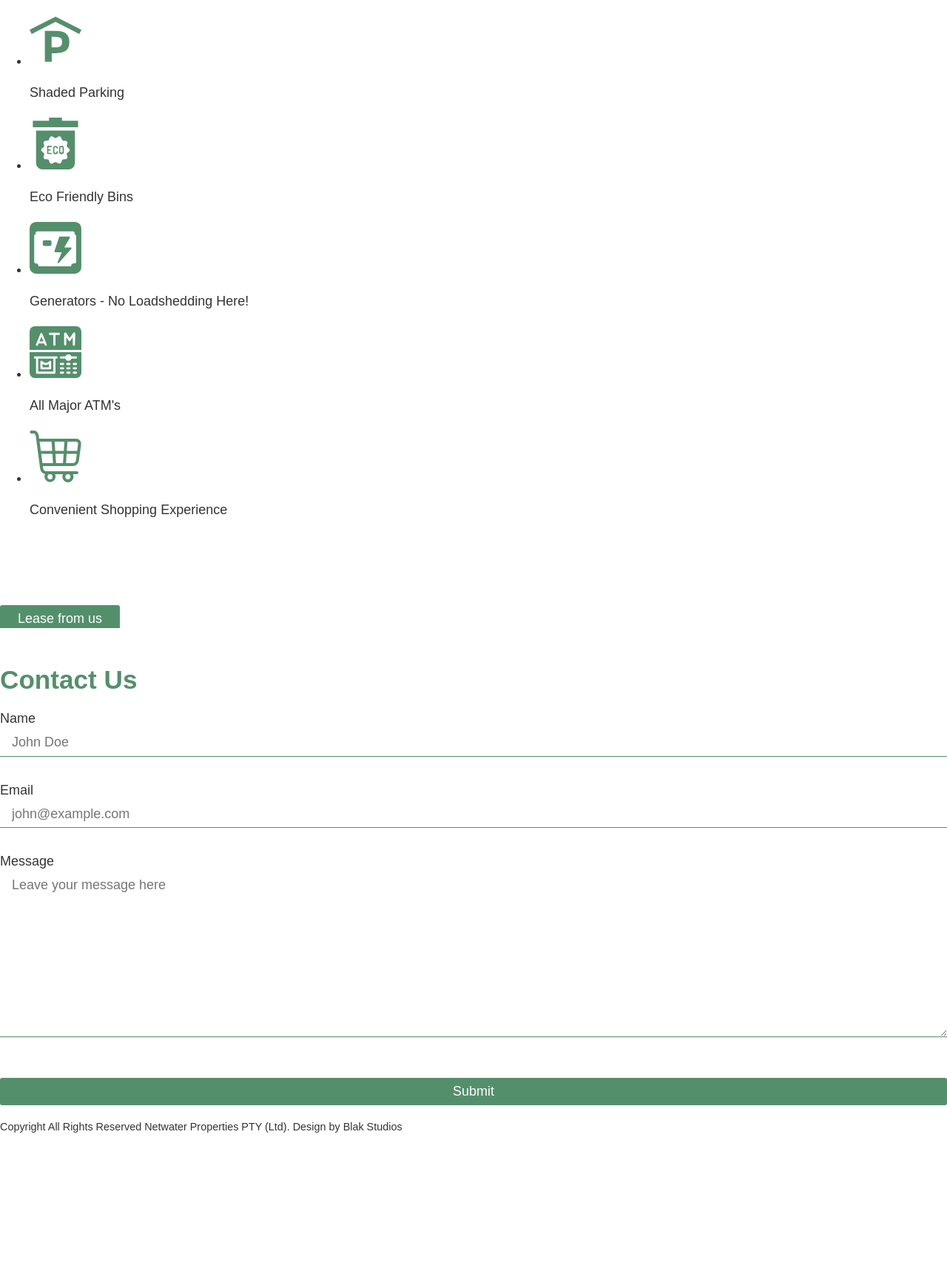
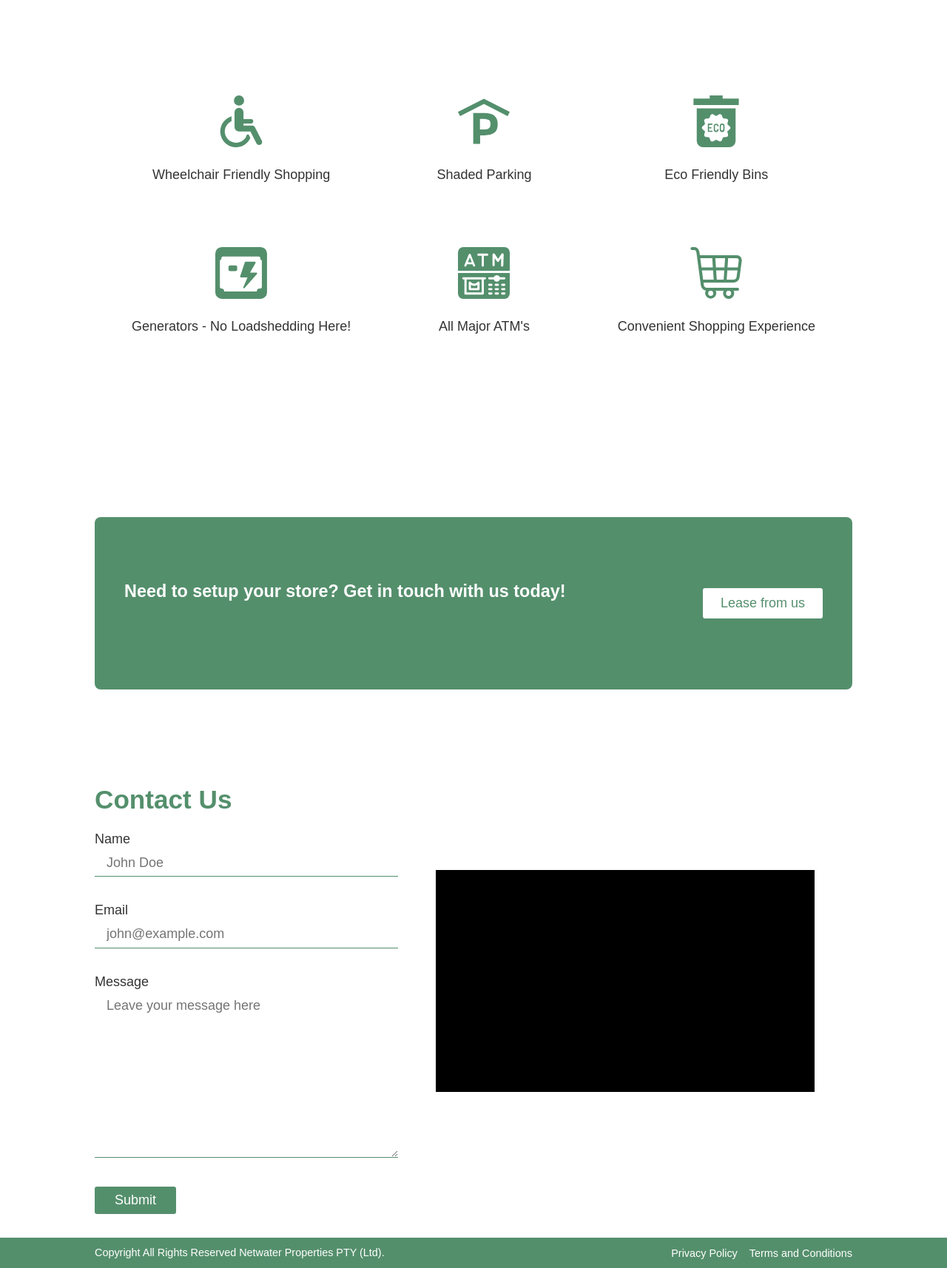
Before and after one commit to britzdylan/bramFischer-gatsby, a Gatsby site: page / in a window 1280 px wide. Shown: the part 722-2436 px from the top of the page at 74% size. Before the commit the page ends 2343 px from the top, so only its background shows below. Built offline with nearby package versions, Linux system fonts and the light colour scheme; Gatsby itself is replaced by a stand-in of ours.

Commit message:
index styling & footer styling doen

```diff
--- a/src/components/footer-default.js
+++ b/src/components/footer-default.js
@@ -1,11 +1,13 @@
 import { Link } from "gatsby"
 import React from "react"
+import footerStyles from "../components/footer.module.css"
 
 const Footer = () => {
     return (
         <footer>
-            <div className="footer-info" >
-                <div className="contact-us" id="contact-form">
+            <div className={footerStyles.footerInfo} >
+                {/* contact us form */}
+                <div className={footerStyles.contactForm} id="contact-form">
                     <h3>Contact Us</h3>
                     <form action="">
 
@@ -20,15 +22,17 @@ const Footer = () => {
 
                         <input type="submit" value="Submit" className="btn"/>
                     </form>
+                    {/* google maps */}
                 </div>
 
-                <div className="google-maps" id="map">
+                <div className={footerStyles.map} id="map">
 
                 </div>
             </div>
-            <div className="footer-nav">
+            {/* copyright info and extra links */}
+            <div className={footerStyles.footerNav}>
                 <small>
-                Copyright All Rights Reserved Netwater Properties PTY (Ltd). Design by Blak Studios
+                Copyright All Rights Reserved Netwater Properties PTY (Ltd).
                 </small>
                 <nav>
                     <small><Link to="privacy-policy" className="wht">Privacy Policy</Link></small>
--- /dev/null
+++ b/src/components/footer.module.css
@@ -0,0 +1,107 @@
+.map {
+    background-color: black;
+    height: 300px;
+    width: 50%;
+    margin: 0 auto;
+}
+
+.footerInfo {
+    display: flex;
+    justify-content: center;
+    align-items: center;
+    flex-wrap: no-wrap;
+    padding:  0 10%;
+}
+
+.contactForm {
+    max-width: 40%;
+}
+
+.footerNav {
+    width: 100%;
+    background-color: #548F6C;
+    height: auto;
+    padding: 8px 10%;
+    display: flex;
+    justify-content: space-between;
+    align-items: center;
+    color: white;
+    margin: 32px 0 0 0;
+    max-height: 65px;
+}
+
+.footerNav > nav > small > a {
+    margin-left: 16px;
+}
+
+input[type="submit"] {
+    max-width: 110px;
+    margin: 0;
+}
+
+/* Extra small devices (phones, 600px and down) */
+@media only screen and (max-width: 600px) {
+    .footerInfo {
+        display: block;
+    }
+
+    .contactForm {
+        max-width: 100%;
+        margin: 32px 0;
+    }
+
+    .map {
+        width: 100%;
+        margin: 32px auto;
+    }
+
+
+    .footerNav {
+        display: block;
+        height: auto;
+        max-height: 100px;
+    }
+    .footerNav > nav {
+        display: none;
+    }
+
+
+
+
+}
+
+/* Small devices (portrait tablets and large phones, 600px and up) */
+@media only screen and (min-width: 600px) {
+    .footerNav > nav {
+        display: none;
+    }
+
+    .footerNav {
+        justify-content: center;
+    }
+
+}
+
+/* Medium devices (landscape tablets, 768px and up) */
+@media only screen and (min-width: 768px) {
+    .footerNav > nav {
+        display: block;
+    }
+
+    .footerNav {
+        flex-wrap: wrap;
+    }
+
+}
+
+/* Large devices (laptops/desktops, 992px and up) */
+@media only screen and (min-width: 992px) {
+    .footerNav {
+        justify-content: space-between;
+    }
+}
+
+/* Extra large devices (large laptops and desktops, 1200px and up) */
+@media only screen and (min-width: 1200px) {
+
+}
--- a/src/components/header.module.css
+++ b/src/components/header.module.css
@@ -109,7 +109,7 @@
     }
 
     .header > h1 {
-        font-size: 1.6em;
+        font-size: 1.4rem;
         max-width: 100%;
         margin-top: 16px;
         color: white;
@@ -199,7 +199,7 @@
     }
 
     .header > h1 {
-        font-size: 1.4em;
+        font-size: 1.6em;
         max-width: 100%;
         margin: 32px 0;
     }
--- /dev/null
+++ b/src/components/index.module.css
@@ -0,0 +1,97 @@
+.about {
+    display: grid;
+    grid-template-columns: auto auto auto;
+    grid-column-gap: 16px;
+    grid-row-gap: 64px;
+    grid-template-rows: auto auto auto;
+    list-style: none;
+    padding: 0;
+    margin: 160px 0;
+}
+
+.lease {
+    margin: 160px auto;
+    border-radius: 8px;
+    background-color: #548F6C;
+    padding: 80px 40px;
+    display: flex;
+    justify-content: space-between;
+    align-items: center;
+}
+
+.lease > h4 {
+    margin: 0;
+    line-height: 1;
+    max-width: 70%;
+}
+
+.h2 {
+    text-align: center;
+    margin-top: 160px;
+}
+
+
+@media only screen and (max-width: 600px) {
+
+    .h2 {
+        font-size: 1.8rem;
+        margin-top: 80px;
+    }
+
+    .img {
+        height: 45px;
+        width: 45px;
+    }
+
+    .about {
+        grid-template-columns: auto;
+        grid-column-gap: 16px;
+        grid-row-gap: 16px;
+        margin: 64px 0;
+    }
+    .lease {
+        display: block;
+        padding: 40px 20px;
+        margin: 80px auto;
+    }
+
+
+
+    .lease > h4 {
+        margin-bottom: 32px;
+        font-size: 1.3rem;
+        max-width: 100%;
+    }
+
+
+}
+
+@media only screen and (min-width: 600px) {
+
+    .lease > h4 {
+        max-width: 100%;
+        font-size: 1.3rem;
+        margin-bottom: 32px;
+    }
+
+    .lease {
+        display: block;
+        padding: 40px 20px;
+        margin: 80px auto;
+    }
+
+}
+
+@media only screen and (min-width: 768px) {
+
+    .lease > h4 {
+        max-width: 70%;
+    }
+
+    .lease {
+        display: flex;
+        padding: 80px 40px;
+        margin: 80px auto;
+    }
+
+}
--- a/src/components/layout.css
+++ b/src/components/layout.css
@@ -19,7 +19,6 @@ body {
   font-weight: 400;
   line-height: 1.4;
   color: #333;
-  margin-bottom: 60px !important;
 }
 
 p {margin-bottom: 1.15rem;}
@@ -71,8 +70,16 @@ a:hover {
 
 /* Style Guide */
 
+.content {
+    padding: 0 10%;
+}
+
 .wht {
     color: white;
+}
+
+.mid {
+    text-align: center;
 }
 
 
@@ -84,6 +91,16 @@ a:hover {
     color: white;
     border-radius: 3px;
     margin: 16px 0;
+    transition: all 0.4s ease-in-out;
+}
+
+.btn:hover {
+    transform: scale(1.05);
+}
+
+.btn-alt {
+    background-color: white;
+    color: #548F6C;
 }
 
 /* Forms */
@@ -115,3 +132,29 @@ input[type="submit"]:hover {
 
 
 /* ==== */
+
+
+
+/* responsive styles */
+
+@media only screen and (max-width: 600px) {
+    body {
+        margin-bottom: 60px;
+    }
+
+
+
+}
+
+@media only screen and (min-width: 600px) {
+    body {
+        margin-bottom: 60px;
+    }
+}
+
+@media only screen and (min-width: 768px) {
+   body {
+       margin: 0;
+   }
+
+}
--- a/src/pages/index.js
+++ b/src/pages/index.js
@@ -1,40 +1,41 @@
 import React from "react"
 import Link from 'gatsby-link'
 import LayoutDefault from '../components/layout-default'
+import indexStyles from '../components/index.module.css'
 
 
 const indexPage = () => {
     return (
         <LayoutDefault >
              <main className="content">
-                    <h2 className="mid">A little bit about us</h2>
-                        <ul className="home-about">
+                    <h2 className={indexStyles.h2}>A little bit about us</h2>
+                        <ul className={indexStyles.about}>
                             <li className="mid">
-                                <img src="../../wheelchair.svg" alt="" height="70px" width="70px"/>
+                                <img src="../../wheelchair.svg" alt="" className={indexStyles.img} height="70px" width="70px"/>
                                 <p>Wheelchair Friendly Shopping</p>
                             </li>
                             <li className="mid">
-                                <img src="../../parking.svg" alt="" height="70px" width="70px" />
+                                <img src="../../parking.svg" alt="" className={indexStyles.img} height="70px" width="70px" />
                                 <p>Shaded Parking</p>
                             </li>
                             <li className="mid">
-                                <img src="../../bins.svg" alt="" height="70px" width="70px"/>
+                                <img src="../../bins.svg" alt="" className={indexStyles.img} height="70px" width="70px"/>
                                 <p>Eco Friendly Bins</p>
                             </li>
                             <li className="mid">
-                                <img src="../../generator.svg" alt="" height="70px" width="70px"/>
+                                <img src="../../generator.svg" alt="" className={indexStyles.img} height="70px" width="70px"/>
                                 <p>Generators - No Loadshedding Here!</p>
                             </li>
                             <li className="mid">
-                                <img src="../../atm.svg" alt="" height="70px" width="70px"/>
+                                <img src="../../atm.svg" alt=""  className={indexStyles.img} height="70px" width="70px"/>
                                 <p>All Major ATM's</p>
                             </li>
                             <li className="mid">
-                                <img src="../../cart.svg" alt="" height="70px" width="70px"/>
+                                <img src="../../cart.svg" alt="" className={indexStyles.img} height="70px" width="70px"/>
                                 <p>Convenient Shopping Experience</p>
                             </li>
                         </ul>
-                <div className="lease-cta">
+                <div className={indexStyles.lease}>
                     <h4 className="wht">Need to setup your store? Get in touch with us today!</h4>
                     <Link to="/lease" className="btn btn-alt">Lease from us</Link>
                 </div>
--- a/todo.txt
+++ b/todo.txt
@@ -3,3 +3,7 @@ Home Header
     > create dyanmic header for other pages
     > add links & state effects to mobile menu
     > create contextual menu
+
+Footer
+    > add google maps
+    > create form functionality
```
Also changed, not shown: src/components/footer-lease.js (+11 -5 lines).
